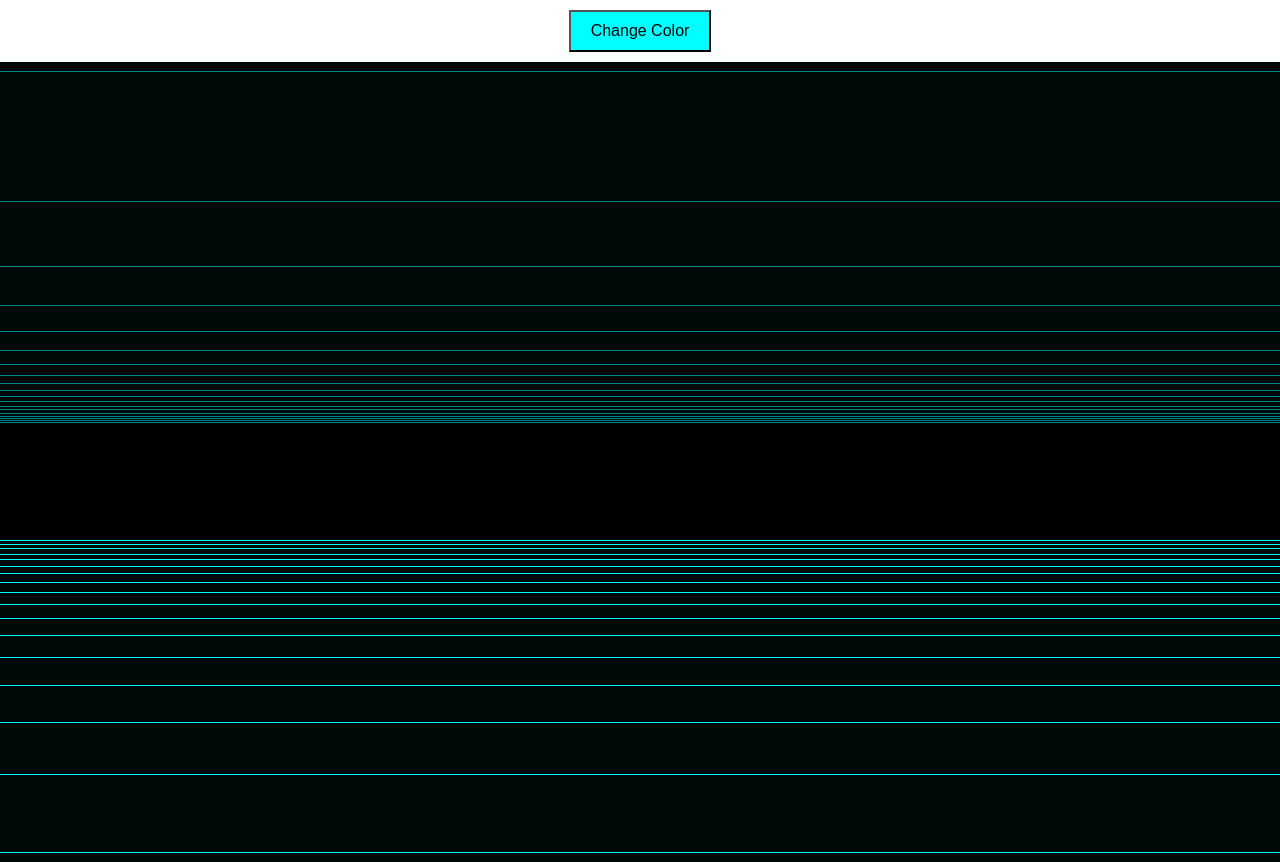
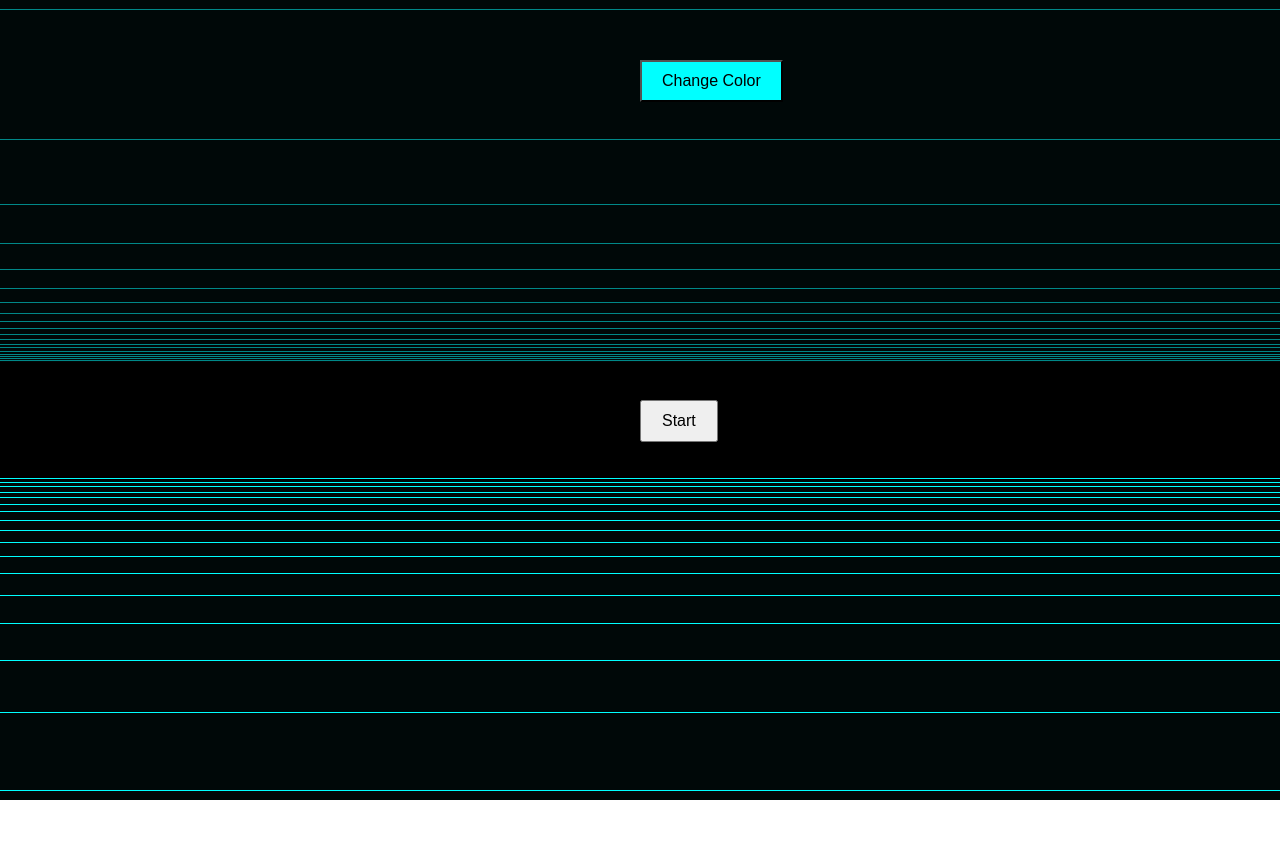
Before and after one commit to DeanoBones/RideVibe, a website: page public/index.html in a window 1280 px wide. After the commit the page ends 800 px from the top, so only its background shows below. Drawn offline with nearby package versions, Linux system fonts and the light colour scheme.

Commit message:
revert fix

```diff
--- a/public/index.html
+++ b/public/index.html
@@ -2,30 +2,18 @@
 <head>
     <title>RideVibe - Tron Bike Game</title>
     <style>
-        body {
-            margin: 0;
-            display: flex;
-            justify-content: center;
-            align-items: center;
-            height: 100vh;
-            flex-direction: column;
-        }
-        canvas {
-            width: 100%;
-            height: 100vh;
-        }
+        body { margin: 0; }
+        canvas { width: 100%; height: 100vh; }
         #startButton, #colorButton, #restartButton {
+            position: absolute;
+            top: 50%;
+            left: 50%;
             padding: 10px 20px;
             font-size: 16px;
             cursor: pointer;
-            margin: 10px 0; /* Add space between buttons */
         }
-        #restartButton {
-            display: none; /* Hide initially */
-        }
-        #colorButton {
-            margin-top: 10px; /* Space between start and change color button */
-        }
+        #colorButton { top: 60px; transition: background-color 0.3s; }
+        #restartButton { top: 100px; display: none; }
     </style>
 </head>
 <body>
```
